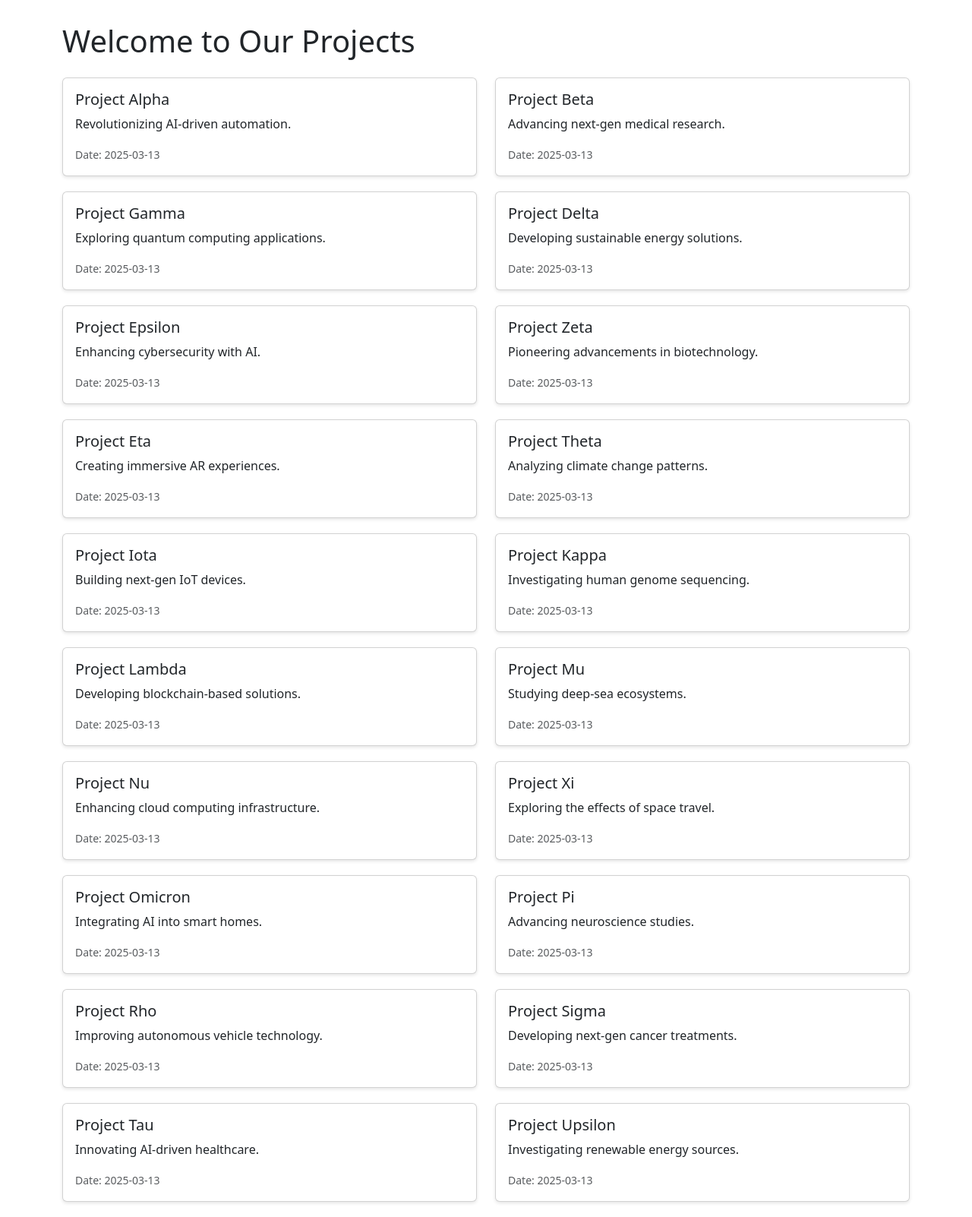
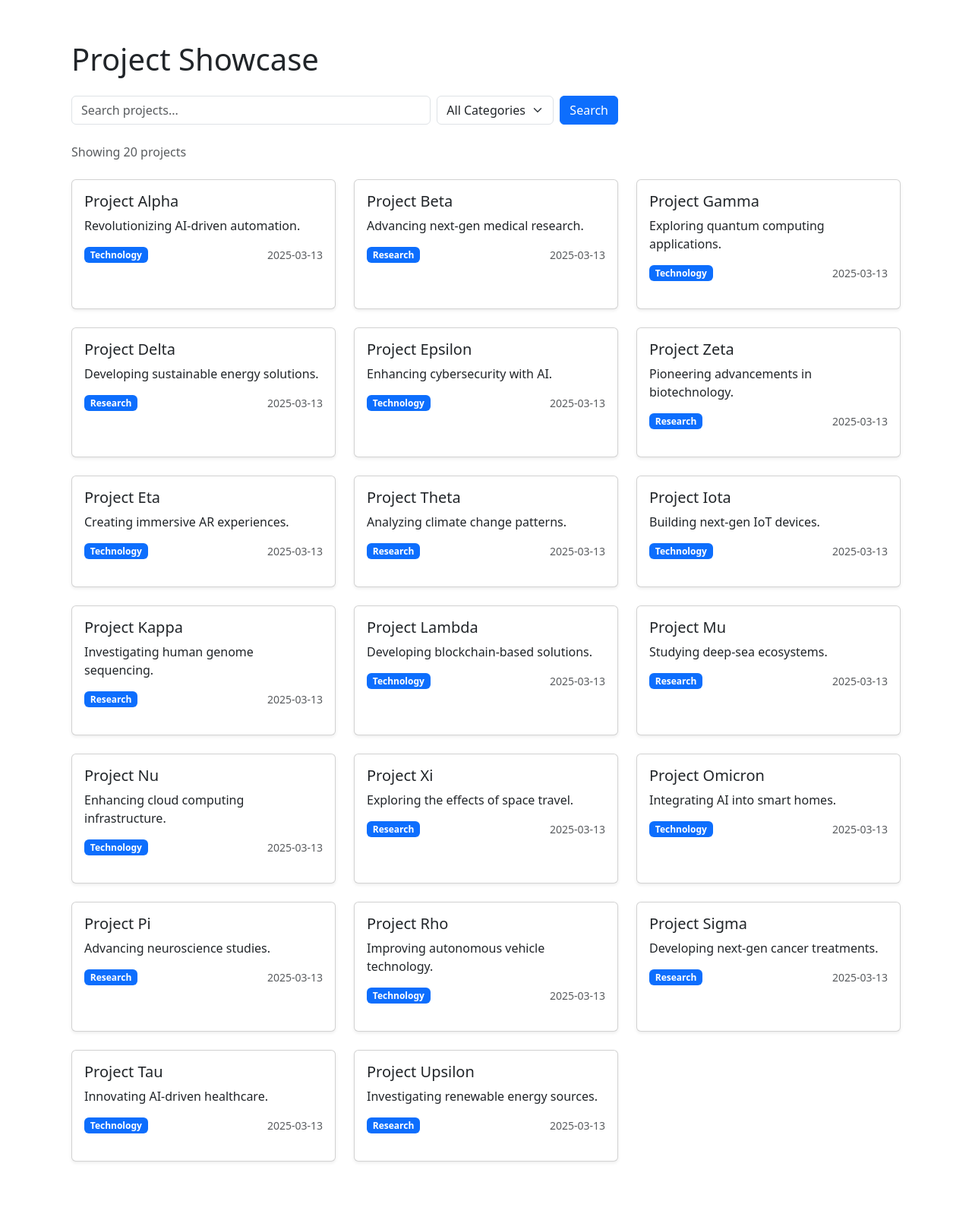
Before and after one commit to 574n13y/flask-project-showcase, a Flask app: page / in a window 1280 px wide. Shown: the part 56-1658 px from the top of the page at 76% size. After the commit the page ends 1586 px from the top, so only its background shows below. Run offline with Flask 3, Linux system fonts and the light colour scheme.

Commit message:
Add search and filtering functionality
- Added search by title and description
- Implemented category filtering with dropdown
- Added new API endpoint for categories
- Enhanced UI with search form and filter
- Improved project card layout
- Added result count and no-results message

```diff
--- a/app.py
+++ b/app.py
@@ -147,6 +147,26 @@ items = [
     }
 ]
 
+def filter_items(items_list, search_query=None, category=None):
+    """Filter items based on search query and category"""
+    filtered = items_list
+
+    if search_query:
+        search_query = search_query.lower()
+        filtered = [
+            item for item in filtered
+            if search_query in item['title'].lower()
+            or search_query in item['description'].lower()
+        ]
+
+    if category:
+        filtered = [
+            item for item in filtered
+            if item['category'].lower() == category.lower()
+        ]
+
+    return filtered
+
 @app.errorhandler(404)
 def not_found_error(error):
     return render_template('404.html'), 404
@@ -157,17 +177,20 @@ def internal_error(error):
 
 @app.route('/')
 def home():
-    search_query = request.args.get('search', '').lower()
-    category = request.args.get('category', '')
+    search_query = request.args.get('search', '').strip()
+    category = request.args.get('category')
 
-    filtered_items = items
-    if search_query:
-        filtered_items = [item for item in items if search_query in item['title'].lower() or search_query in item['description'].lower()]
-    if category:
-        filtered_items = [item for item in filtered_items if item['category'].lower() == category.lower()]
+    # Get unique categories for the filter dropdown
+    categories = sorted(set(item['category'] for item in items))
 
-    categories = sorted(set(item['category'] for item in items))
-    return render_template('index.html', items=filtered_items, categories=categories)
+    # Filter items based on search and category
+    filtered_items = filter_items(items, search_query, category)
+
+    return render_template('index.html',
+                         items=filtered_items,
+                         categories=categories,
+                         current_category=category,
+                         search_query=search_query)
 
 @app.route('/about')
 def about():
@@ -175,18 +198,16 @@ def about():
 
 @app.route('/contact', methods=['POST'])
 def contact():
-    data = request.form
-    # In a real application, you would process the contact form data here
     # For now, we'll just return a success message
     return jsonify({'status': 'success', 'message': 'Thank you for your message!'})
 
 @app.route('/api/projects')
 def get_projects():
     """API endpoint to get all projects"""
+    search_query = request.args.get('search', '').strip()
     category = request.args.get('category')
-    filtered_items = items
-    if category:
-        filtered_items = [item for item in items if item['category'].lower() == category.lower()]
+
+    filtered_items = filter_items(items, search_query, category)
     return jsonify({'projects': filtered_items})
 
 @app.route('/api/projects/<int:project_id>')
@@ -197,5 +218,11 @@ def get_project(project_id):
         abort(404)
     return jsonify({'project': project})
 
+@app.route('/api/categories')
+def get_categories():
+    """API endpoint to get all unique categories"""
+    categories = sorted(set(item['category'] for item in items))
+    return jsonify({'categories': categories})
+
 if __name__ == '__main__':
     app.run(debug=True)
--- a/templates/index.html
+++ b/templates/index.html
@@ -1,18 +1,64 @@
 {% extends "base.html" %}
 
 {% block content %}
-<h1 class="mb-4">Welcome to Our Projects</h1>
-<div class="row">
-    {% for item in items %}
-    <div class="col-md-6">
-        <div class="card">
-            <div class="card-body">
-                <h5 class="card-title">{{ item.title }}</h5>
-                <p class="card-text">{{ item.description }}</p>
-                <p class="card-text"><small class="text-muted">Date: {{ item.date }}</small></p>
+<div class="container py-4">
+    <h1 class="mb-4">Project Showcase</h1>
+
+    <!-- Search and Filter Form -->
+    <div class="row mb-4">
+        <div class="col-md-8">
+            <form class="d-flex" method="get">
+                <input type="search" name="search" class="form-control me-2"
+                       placeholder="Search projects..."
+                       value="{{ search_query if search_query else '' }}">
+                <select name="category" class="form-select me-2" style="width: auto;">
+                    <option value="">All Categories</option>
+                    {% for category in categories %}
+                    <option value="{{ category }}"
+                            {% if current_category == category %}selected{% endif %}>
+                        {{ category }}
+                    </option>
+                    {% endfor %}
+                </select>
+                <button class="btn btn-primary" type="submit">Search</button>
+                {% if search_query or current_category %}
+                <a href="{{ url_for('home') }}" class="btn btn-outline-secondary ms-2">Clear</a>
+                {% endif %}
+            </form>
+        </div>
+    </div>
+
+    <!-- Results Count -->
+    <div class="mb-4">
+        <p class="text-muted">
+            Showing {{ items|length }} project{{ 's' if items|length != 1 else '' }}
+            {% if current_category %}in {{ current_category }}{% endif %}
+            {% if search_query %}matching "{{ search_query }}"{% endif %}
+        </p>
+    </div>
+
+    <!-- Project Cards -->
+    <div class="row g-4">
+        {% for item in items %}
+        <div class="col-md-6 col-lg-4">
+            <div class="card h-100 shadow-sm">
+                <div class="card-body">
+                    <h5 class="card-title">{{ item.title }}</h5>
+                    <p class="card-text">{{ item.description }}</p>
+                    <div class="d-flex justify-content-between align-items-center">
+                        <span class="badge bg-primary">{{ item.category }}</span>
+                        <small class="text-muted">{{ item.date }}</small>
+                    </div>
+                </div>
             </div>
         </div>
+        {% else %}
+        <div class="col-12">
+            <div class="alert alert-info">
+                No projects found. Try adjusting your search criteria.
+            </div>
+        </div>
+        {% endfor %}
     </div>
-    {% endfor %}
 </div>
 {% endblock %}
```
